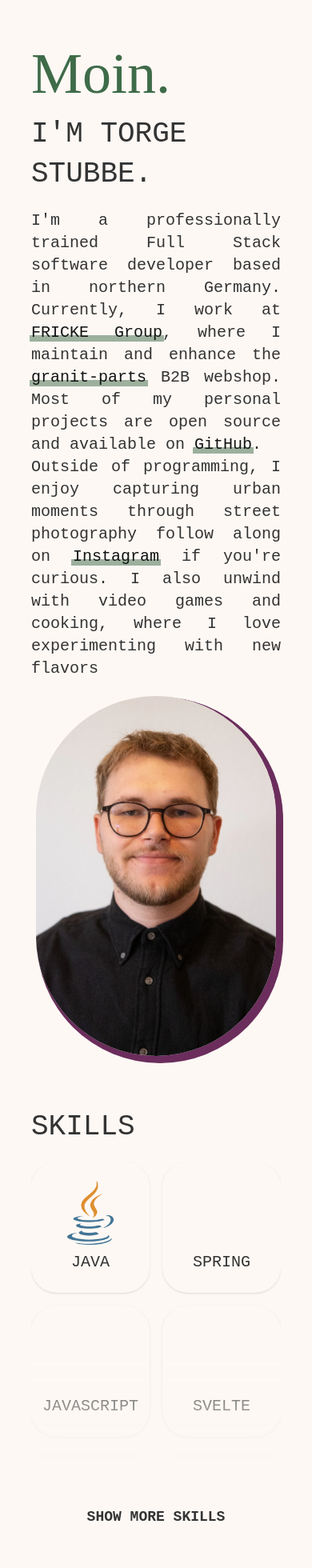
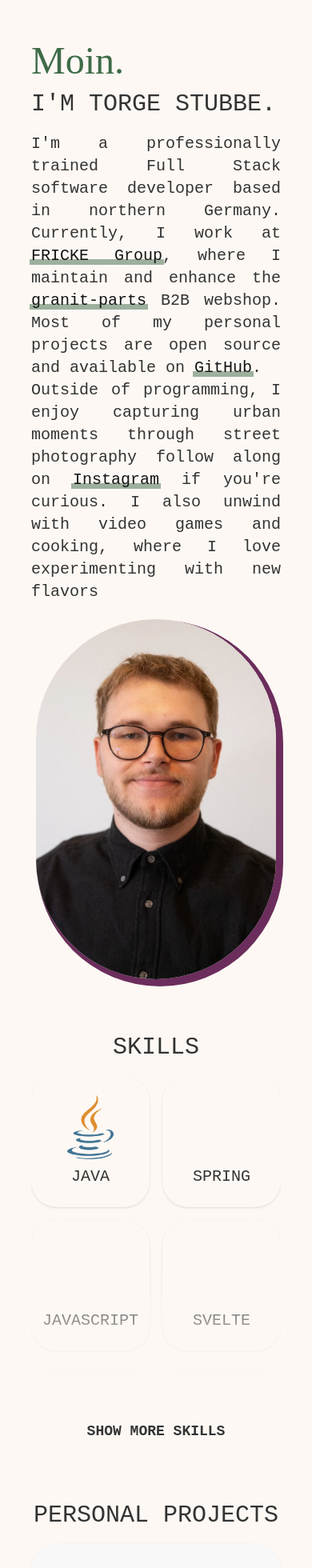
Before and after one commit to tostu/ICH, a Svelte app: page / in a window 390 px wide. Shown: the top 1960 px of the page at 80% size. Built offline with nearby package versions, Linux system fonts and the light colour scheme; some icons are missing.

Commit message:
Align heading sizes with responsive design
Update heading sizes to be smaller on mobile and scale up on larger
screens

```diff
--- a/src/App.svelte
+++ b/src/App.svelte
@@ -59,12 +59,12 @@
         </section>
 
         <section class="mt-16">
-            <h2>skills</h2>
+            <h2 class="text-center md:text-start">skills</h2>
             <Skills />
         </section>
 
         <section class="mt-16">
-            <h2>personal projects</h2>
+            <h2 class="text-center md:text-start">personal projects</h2>
             <Projects />
         </section>
     </div>
--- a/src/app.css
+++ b/src/app.css
@@ -52,15 +52,15 @@ body {
 h1 {
     font-family: "Bitter Variable", serif;
     color: var(--color-primary);
-    @apply text-7xl;
+    @apply text-5xl md:text-7xl;
 }
 
 h2 {
-    @apply text-4xl uppercase;
+    @apply text-3xl md:text-4xl uppercase;
 }
 
 h3 {
-    @apply text-xl uppercase;
+    @apply text-lg md:text-xl uppercase;
 }
 
 h1,
```
